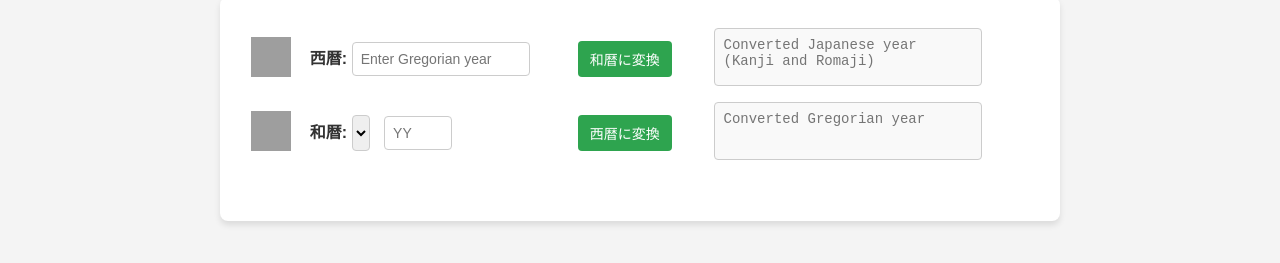
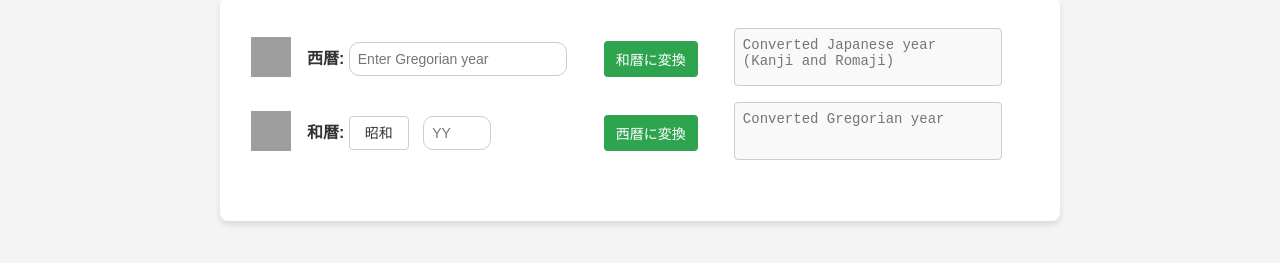
Before and after one commit to eddypanther1/jcalenconvert, a plain HTML site: page index.html in a window 1280 px wide. Shown: the part 89-352 px from the top of the page. Drawn offline with Linux system fonts and the light colour scheme; grey boxes are pictures that could not be loaded.

Commit message:
Completed version 1.

```diff
--- a/converter.js
+++ b/converter.js
@@ -39,6 +39,12 @@ function japaneseToGregorian(eraName, eraYear) {
 
 // Event handling for user input
 document.addEventListener("DOMContentLoaded", function () {
+  // Ensure no JavaScript overrides the default selection
+  const eraSelect = document.getElementById("eraName");
+  if (!eraSelect.value) {
+    eraSelect.value = "昭和"; // Set default to 昭和 if not already set
+  }
+
   document.getElementById("convert").addEventListener("click", function () {
     try {
       const inputYear = normalizeYearInput(document.getElementById("gregorian").value);
--- a/index.html
+++ b/index.html
@@ -24,10 +24,10 @@
                 <td><img src="https://www.iconpacks.net/icons/3/free-torii-gate-icon-9030.png" alt="Japanese Calendar Icon"></td>
                 <td>
                     <label for="eraName">和暦:</label>
-                    <select id="eraName" style="width: 2ch;">
+                    <select id="eraName" class="styled-select">
                         <option value="令和">令和</option>
                         <option value="平成">平成</option>
-                        <option value="昭和">昭和</option>
+                        <option value="昭和" selected>昭和</option>
                         <option value="大正">大正</option>
                         <option value="明治">明治</option>
                     </select>
--- a/styles.css
+++ b/styles.css
@@ -49,9 +49,9 @@ label {
 input, select {
     padding: 8px;
     border: 1px solid #ccc;
-    border-radius: 4px;
+    border-radius: 10px;
     font-size: 14px;
-    width: 160px;
+    width: 200px;
 }
 
 .output-box {
@@ -112,3 +112,25 @@ textarea.output-box {
     width: 40px;
     height: 40px;
 }
+
+.styled-select {
+    padding: 8px;
+    border: 1px solid #ccc;
+    border-radius: 4px;
+    font-size: 14px;
+    width: 60px; /* Adjusted to fit the 2-character width */
+    background-color: #fff;
+    color: #333;
+    appearance: none; /* Removes default browser styling */
+    -webkit-appearance: none; /* For Safari */
+    -moz-appearance: none; /* For Firefox */
+    text-align: center; /* Centers the text */
+    cursor: pointer;
+}
+
+.styled-select:focus {
+    outline: none;
+    border-color: #007BFF; /* Highlight border on focus */
+    box-shadow: 0 0 5px rgba(0, 123, 255, 0.5);
+
+}}
```
